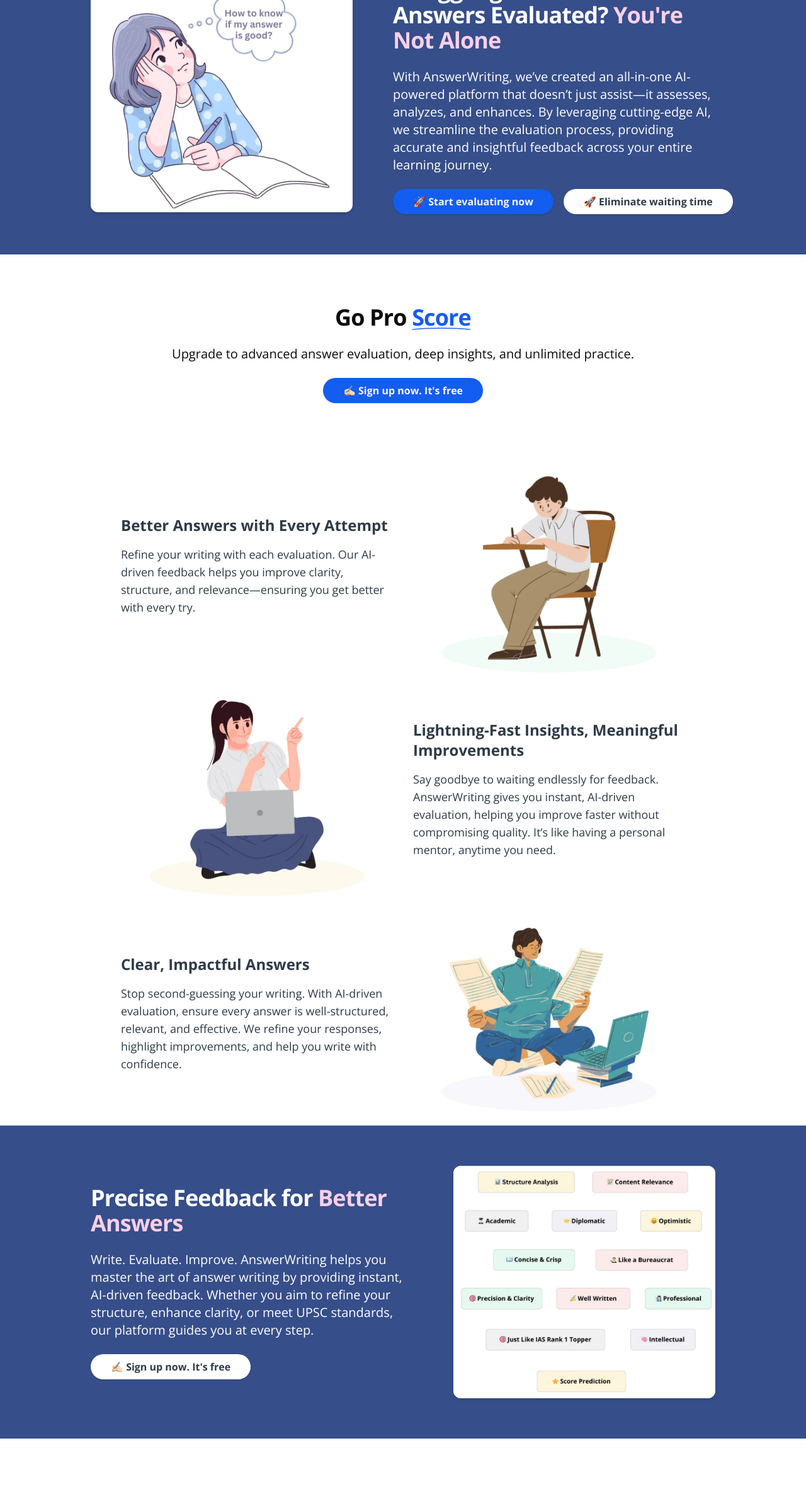
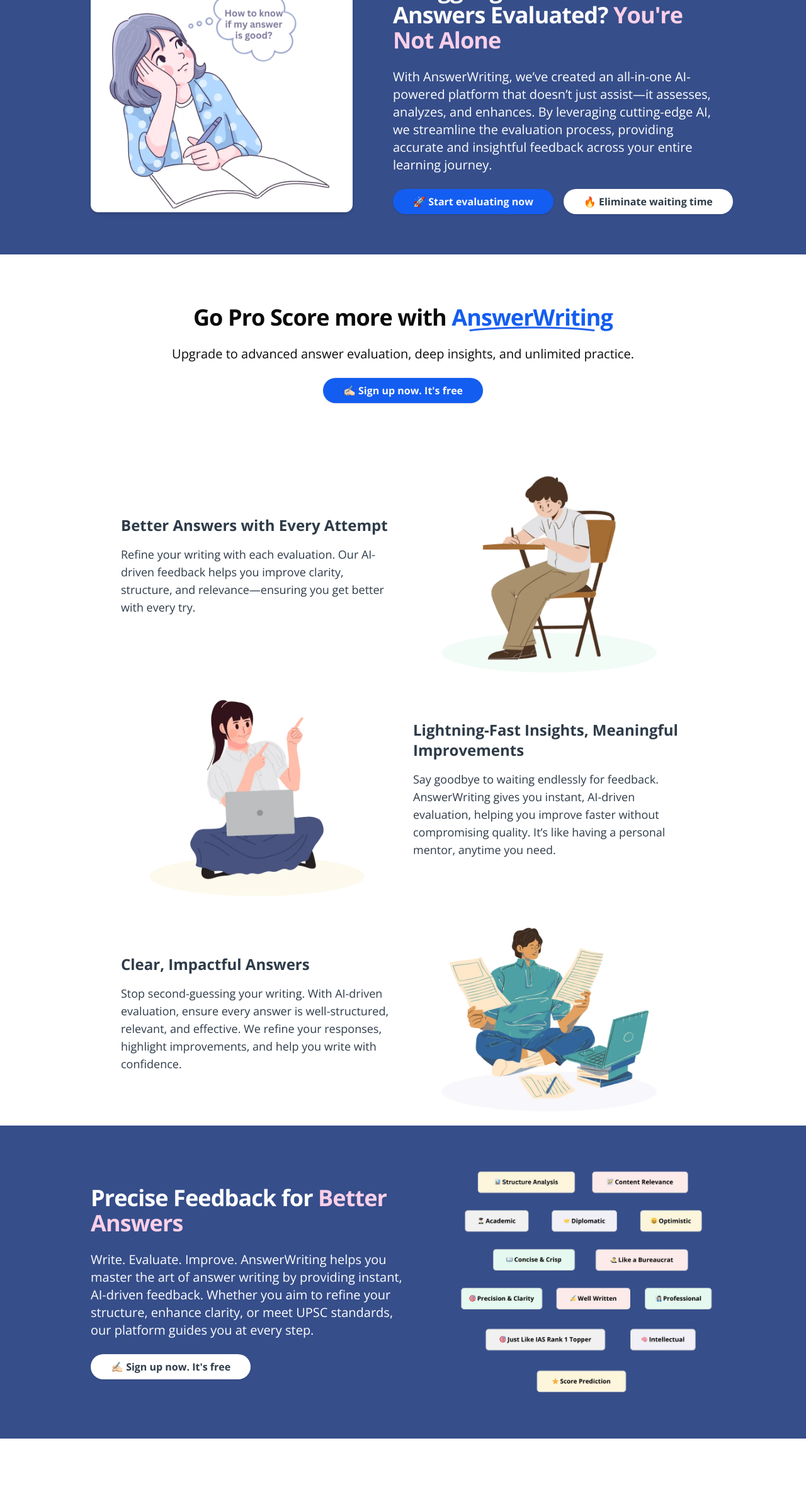
Before and after one commit to anthroholictechnologies/answerwriting, a Next.js app: page / in a window 1280 px wide. Shown: the part 1292-3691 px from the top of the page at 63% size. Built offline with nearby package versions, Linux system fonts and the light colour scheme; no server answers.

Commit message:
minor fixes

```diff
--- a/src/components/landing/render_with_conditions.tsx
+++ b/src/components/landing/render_with_conditions.tsx
@@ -3,8 +3,8 @@ import { TertiarySection } from "answerwriting/components/react-common/sections/
 export const Section_3 = ({ isLoggedIn }: { isLoggedIn: boolean }) => {
   return (
     <TertiarySection
-      title="Go Pro"
-      highlightText="Score"
+      title="Go Pro Score more with"
+      highlightText="AnswerWriting"
       description="Upgrade to advanced answer evaluation, deep insights, and unlimited practice."
       isLoggedIn={isLoggedIn}
       loggedInButtonText="💎 Upgrade to Pro"
--- a/src/components/landing/with_violet_bg.tsx
+++ b/src/components/landing/with_violet_bg.tsx
@@ -15,7 +15,7 @@ export const Section_2 = () => {
       ctaButtons={
         <>
           <ButtonPrimary>🚀 Start evaluating now</ButtonPrimary>
-          <ButtonSecondary>🚀 Eliminate waiting time</ButtonSecondary>
+          <ButtonSecondary>🔥 Eliminate waiting time</ButtonSecondary>
         </>
       }
     />
@@ -32,6 +32,7 @@ export const Section_5 = ({ isLoggedIn }: { isLoggedIn: boolean }) => {
         to refine your structure, enhance clarity, or meet UPSC standards, our
         platform guides you at every step."
       imageSrc="/homepage_sectionfive.webp"
+      transparentImage
       ctaButtons={
         <>
           {isLoggedIn ? (
--- a/src/components/react-common/header_footer/unauth_header.tsx
+++ b/src/components/react-common/header_footer/unauth_header.tsx
@@ -32,7 +32,7 @@ const Header = () => {
           />
         </div>
         <div className="flex-1 gap-1 flex lg:hidden items-center justify-end px-4 md:px-12">
-          <ButtonPrimary size="sm" styles="py-6">
+          <ButtonPrimary size="sm">
             {" "}
             💎 Upgrade to Pro{" "}
           </ButtonPrimary>
--- a/src/components/react-common/sections/secondary_section.tsx
+++ b/src/components/react-common/sections/secondary_section.tsx
@@ -7,6 +7,7 @@ interface SecondarySectionProps {
   imageSrc: string;
   ctaButtons: React.ReactNode;
   reverseLayout?: boolean;
+  transparentImage?: boolean; // For using a transparent image for the background instead of a solid color.
 }
 
 export const SecondarySection = ({
@@ -16,6 +17,7 @@ export const SecondarySection = ({
   imageSrc,
   ctaButtons,
   reverseLayout = false,
+  transparentImage = false,
 }: SecondarySectionProps) => {
   return (
     <section
@@ -25,7 +27,9 @@ export const SecondarySection = ({
     >
       {/* Image Container */}
       <div className="flex-[0.50] flex justify-center max-w-sm md:max-w-[26rem]">
-        <div className="bg-white shadow-md rounded-xl overflow-hidden w-full">
+        <div
+          className={`${transparentImage ? "" : "bg-white shadow-md rounded-xl"}  overflow-hidden w-full`}
+        >
           <Image
             src={imageSrc}
             alt="Feature illustration"
--- a/src/components/react-common/sections/tertiary_section.tsx
+++ b/src/components/react-common/sections/tertiary_section.tsx
@@ -22,7 +22,7 @@ export const TertiarySection = ({
 }: TertiarySectionProps) => {
   return (
     <section
-      className={`flex flex-col items-center text-center gap-6 px-6 md:px-10 lg:px-20 py-16 lg:py-20 ${
+      className={`flex flex-col items-center text-center gap-6 px-6 md:px-10 lg:px-20 pt-16 md:py-16 lg:py-20 ${
         gradientBackground ? "bg-gradient-to-b from-[#fbfeff] to-[#ecf8ff]" : ""
       }`}
     >
```
Also changed, not shown: public/homepage_sectionfive.webp.
